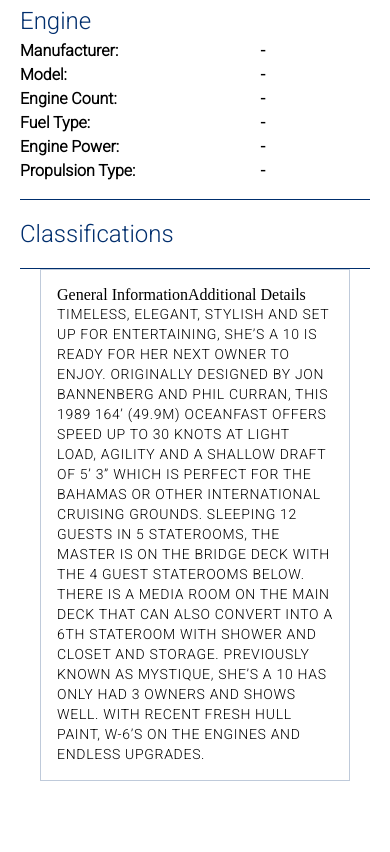
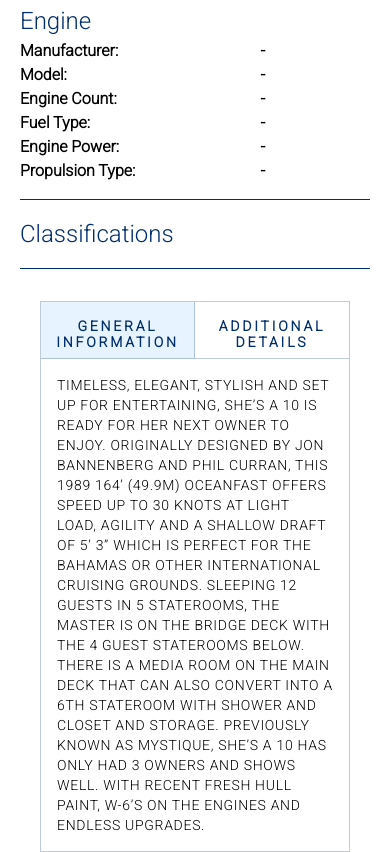
Before and after one commit to TheoOliveira/boat-page-santiago, a plain HTML site: page index.html in a window 390 px wide. Shown: the part 1927-2779 px from the top of the page. Before the commit the page ends 2708 px from the top, so only its background shows below. Drawn offline with nearby package versions, Linux system fonts and the light colour scheme.

Commit message:
mobile| description secion

```diff
--- a/style.css
+++ b/style.css
@@ -153,7 +153,7 @@ section .splide img {
 }
 .specs-list-group .spec-item {
   display: flex;
-  width:70%;
+  width: 70%;
   justify-content: space-between;
   align-content: flex-start;
   font-family: "Roboto", sans-serif;
@@ -162,21 +162,49 @@ section .splide img {
   font-size: 16px;
   line-height: 24px;
 }
+
+.specs-description {
+  margin-top: 32px;
+}
 .description-box {
-    padding:16px;
   border: 1px solid rgba(0, 46, 109, 0.25);
 }
 
 .tabs {
-    display:flex;
+  display: flex;
+  align-items: center;
+  justify-content: center;
 }
 .text-desc {
-    font-family: 'Roboto', sans-serif;
+  padding: 16px;
+  font-family: "Roboto", sans-serif;
   font-style: normal;
   font-weight: normal;
   font-size: 14px;
   line-height: 20px;
   letter-spacing: 0.05em;
   text-transform: uppercase;
-
 }
+.tab-one {
+  border-right: 1px solid rgba(0, 46, 109, 0.25);
+  background:#E7F4FF;
+}
+.tab-one,
+.tab-two {
+  font-family: Roboto;
+  font-style: normal;
+  font-weight: bold;
+  font-size: 14px;
+  line-height: 16px;
+  text-align: center;
+  letter-spacing: 0.2em;
+  text-transform: uppercase;
+  color:#002E6D;
+  text-align: center;
+  display: flex;
+  width: 50%;
+  justify-content: center;
+  padding-top: 16px;
+  height: 57px;
+  border-bottom: 1px solid rgba(0, 46, 109, 0.25);
+}
```
Lines whose indentation alone changed are shown as unchanged.
